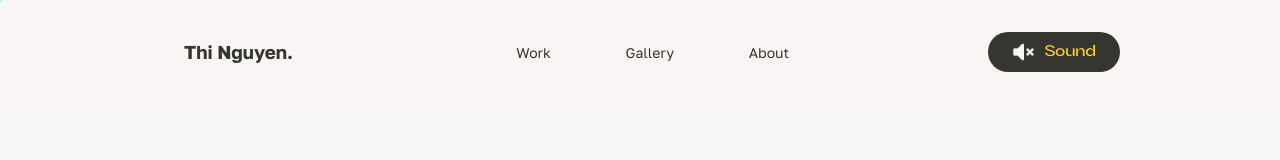
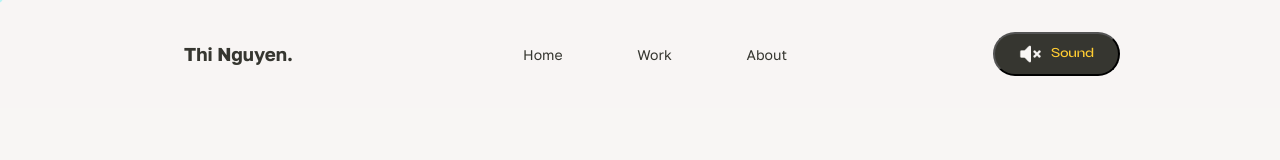
Before and after one commit to mthinguyen/Thi-Nguyen, a Next.js app: page / in a window 1280 px wide. Shown: the top 160 px of the page. Built offline with nearby package versions, Linux system fonts and the light colour scheme; no server answers.

Commit message:
added music

```diff
--- /dev/null
+++ b/components/Button/musicButton.js
@@ -0,0 +1,63 @@
+import React, { useState } from 'react';
+import styles from '../../styles/Button.module.css';
+import styled from 'styled-components';
+
+const Icon = styled.div`
+  font-family: Golos;
+  padding: 4pt;
+  font-size: 14px;
+  text-align: left;
+  transition: linear 100ms;
+  background-image: ${props => props.backgroundImage ? `url(${props.backgroundImage})` : "none"};
+  width: 18pt;
+  height: 18pt;
+  background-size: cover;
+`;
+
+const Button = styled.button`
+  color: #FFCC32;
+  font-family: Baguede;
+  background-color: #363630;
+  padding: 6pt;
+  padding-left: 18pt;
+  padding-right: 18pt;
+  border-radius: 32pt;
+  transition: 300ms ease;
+  display: flex;
+  flex-direction: row;
+  justify-content: center;
+  align-items: center;
+  gap: .5rem;
+`;
+
+const MusicButton = () => {
+  const [isPlaying, setIsPlaying] = useState(false);
+  const [audio, setAudio] = useState(null);
+
+  const playMusic = () => {
+    if (audio === null) {
+      const newAudio = new Audio('/dream-slow.mp3');
+      setAudio(newAudio);
+      newAudio.play();
+    } else {
+      audio.play();
+    }
+    setIsPlaying(true);
+  };
+
+  const stopMusic = () => {
+    if (audio !== null) {
+      audio.pause();
+      setIsPlaying(false);
+    }
+  };
+
+  return (
+    <Button onClick={isPlaying ? stopMusic : playMusic}>
+      <Icon backgroundImage={isPlaying ? "../../icons/volumePlay.png" : "../../icons/volume.png"}/>
+      Sound
+    </Button>
+  );
+};
+
+export default MusicButton;
--- a/components/NavBar/navBar.js
+++ b/components/NavBar/navBar.js
@@ -1,6 +1,7 @@
 import styled from 'styled-components';
 import { handleScroll } from '../Scroll/scroll';
 import { useState, useEffect } from 'react';
+import MusicButton from '../Button/musicButton';
 
 const NavContainer = styled.div`
   display: flex;
@@ -106,22 +107,23 @@ const NavBar = () => {
       <NavLink onClick={() => handleScroll('homeSection')}>Thi Nguyen.</NavLink>
       <NavList>
         <NavItem>
-          <NavLi onClick={() => handleScroll('workSection')}>Work</NavLi>
+          <NavLi onClick={() => handleScroll('workSection')}>Home</NavLi>
         </NavItem>
         <NavItem>
-          <NavLi onClick={() => handleScroll('workSection')}>Gallery</NavLi>
+          <NavLi onClick={() => handleScroll('workSection')}>Work</NavLi>
         </NavItem>
         <NavItem>
           <NavLi onClick={() => handleScroll('aboutSection')}>About</NavLi>
         </NavItem>
       </NavList>
 
-      <NavButton onClick={() => handleScroll('contactSection')}>
+      {/* <NavButton onClick={() => handleScroll('contactSection')}>
         <IconLi
           backgroundImage="../../icons/volume.png"
           hoverBackgroundImage="../../icons/volumeBlack.png"
         />
-        Sound</NavButton>
+        Sound</NavButton> */}
+      <MusicButton></MusicButton>
     </NavContainer>
   );
 };
```
Also changed, not shown: public/icons/volumePlay.png (added), styles/Button.module.css (added), 1 other file (tests, documents, lock files or other folders).
